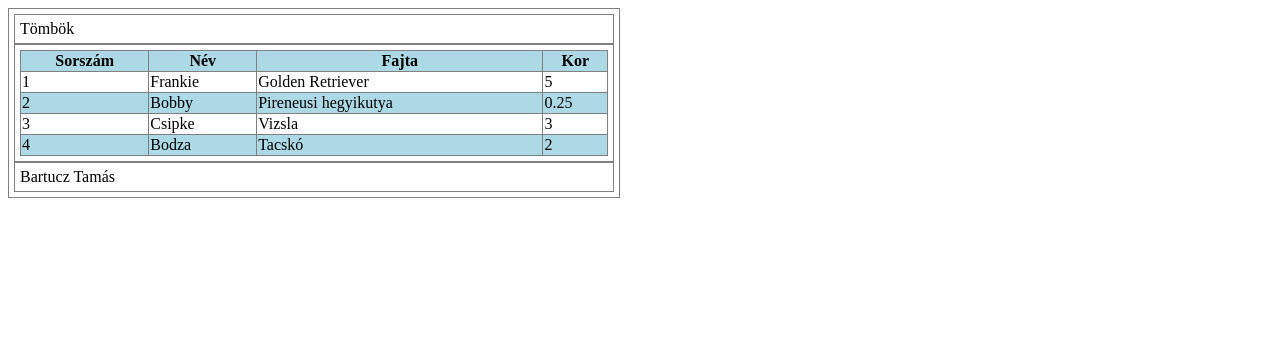
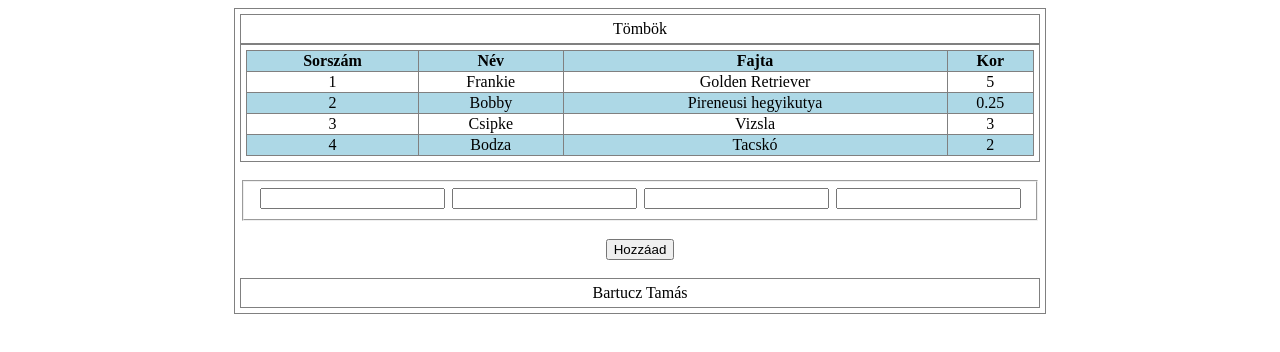
Before and after one commit to Bartucz/TombObj, a plain HTML site: page public_html/index.html in a window 1280 px wide. Drawn offline with nearby package versions, Linux system fonts and the light colour scheme.

Commit message:
na most kész
tényleg

```diff
--- a/public_html/index.html
+++ b/public_html/index.html
@@ -25,7 +25,34 @@ and open the template in the editor.
 
 
             </article>
+            <br>
+            <section>
+                <form>
+                    <fieldset>
 
+                        <div>
+
+                        <input type="text" id="sorsz" name="sorsz" value="">
+                        </div>
+                        <div>
+
+                        <input type="text" id="nev" name="nev" value="">
+                        </div>
+                        <div>
+
+                        <input type="text" id="fajta" name="fajta" value="">
+                        </div>
+                        <div>
+
+                        <input type="text" id="kor" name="kor" value="">
+                        </div>
+                    </fieldset>
+                    <br>
+                    <input type="button" id="Hozzaad" name="Hozzaad" value="Hozzáad">
+
+                </form>
+            </section>
+  <br>
             <footer>Bartucz Tamás</footer>
         </main>
 
--- a/public_html/szerkezet.css
+++ b/public_html/szerkezet.css
@@ -3,19 +3,25 @@
 main, header, footer, article {border:1px solid gray;
 padding:5px}
 main {
-    max-width:600px;
+    max-width:800px;
+    display:grid;
+    margin:auto;
+    text-align: center;
 }
 
-table {
-    border-collapse:collapse;
-    width:100%;
+table{
+    width: 100%;
+    border: 1px solid gray;
+    border-collapse: collapse;
+
 }
-table, td, th {
-    border:1px solid gray;
+td,th{
+    border: 1px solid gray;
 }
 th{
-    background:lightblue
+    background-color: lightblue;
 }
+
 table tr:nth-child(odd){
     background:lightblue
 
@@ -25,3 +31,10 @@ table tr:nth-child(odd){
  cursor:grab;
 
 }
+fieldset{
+
+    display: grid;
+    grid-template-columns: 1fr 1fr 1fr 1fr;
+
+
+}
--- a/public_html/tombokFsz.js
+++ b/public_html/tombokFsz.js
@@ -5,6 +5,7 @@ $(function () {
 
 
     $("article").on("click", "th", rendez);
+     $("#Hozzaad").click(ment);
 
 
 }
@@ -41,7 +42,7 @@ function kiemel(){
     $(this).toggleClass("kiemel");
 }
 function tablazatbaKiir() {
-    //írjuk ki a Néveket egy táblázatba
+
 
     $("article").empty();
     $("article").append("<table>");
@@ -50,17 +51,18 @@ function tablazatbaKiir() {
         $("article table tr").append("<th id='" + item + "'>" + item + " </th>");
 
     }
+
     for (var i = 0; i < tomb.length; i++) {
         $("article table").append("<tr>");
         for (var item in tomb[i]) {
-//            console.log("aktuális objektum " + JSON.stringify(tomb[i]));
-//            console.log("aktuális kulcs: " + item);
-//            console.log("aktuális kulcshoz tartozó elem: " + tomb[i][item]);
+
             $("article table tr").eq(i + 1).append("<td>" + tomb[i][item] + " </td>");
 
         }
         ;
     }
+
+
 
 $("article th").hover( kiemel);
 }
@@ -106,3 +108,15 @@ function rendez() {
     console.log("aktuális objektum " + JSON.stringify(tomb));
     tablazatbaKiir();
 }
+
+function ment(){
+    var ujKutya={};
+    ujKutya.Sorszám=$("#sorsz").val();
+    ujKutya.Név=$("#nev").val();
+
+    ujKutya.Fajta=$("#fajta").val();
+    ujKutya.Kor=$("#kor").val();
+    tomb.push(ujKutya);
+
+    tablazatbaKiir();
+}
```
